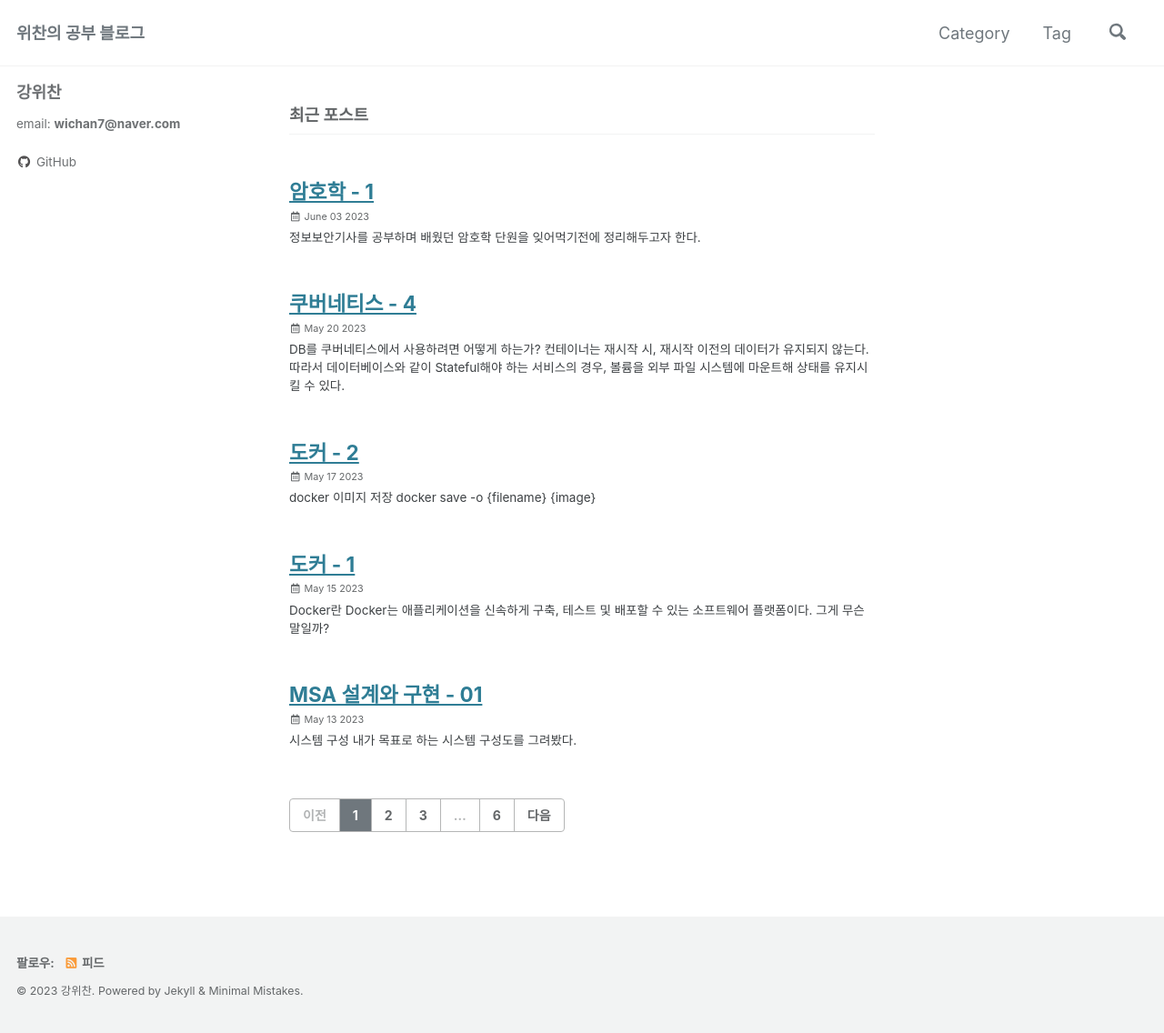
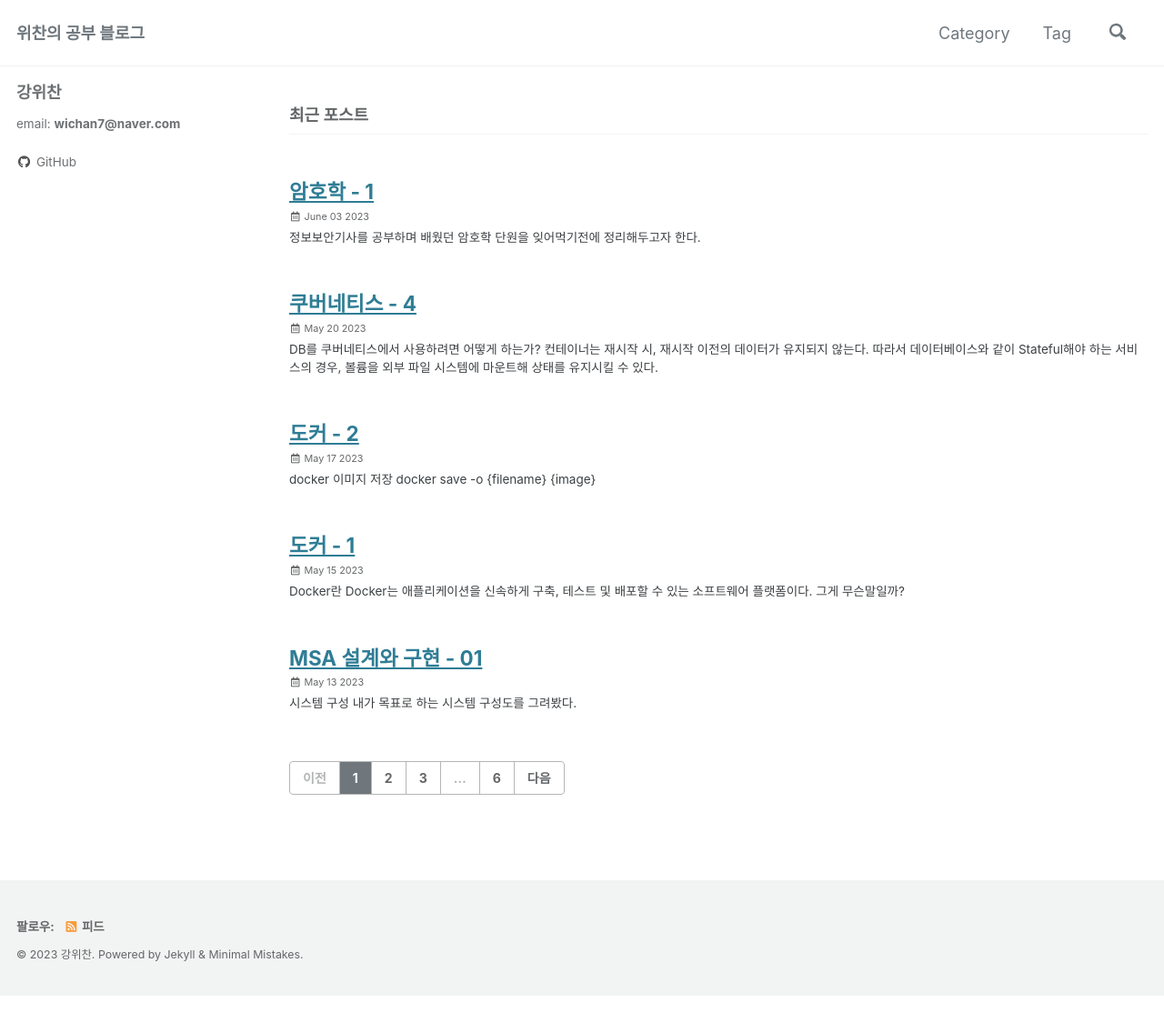
Before and after one commit to wichan7/wichan7.github.io, a Jekyll site: the page built from index.html, in a window 1280 px wide. Shown: the whole page at 91% size. Built offline with Jekyll 4.4.1, drawn with Linux system fonts in a browser that asks for light colours; cached includes are drawn as plain includes; the list of posts is cut into pages by our own code; after the commit the page ends 1095 px from its top, so only the background shows below that.

Commit message:
modified:   assets/css/main.scss new file:   assets/css/minimal-mistakes

```diff
--- a/assets/css/main.scss
+++ b/assets/css/main.scss
@@ -6,3 +6,11 @@
 
 @import "minimal-mistakes/skins/{{ site.minimal_mistakes_skin | default: 'default' }}"; // skin
 @import "minimal-mistakes"; // main partials
+
+.archive {
+    padding-right: 0px;
+}
+
+.page {
+    padding-right: 0px;
+}
```
Also changed, not shown: 1 other file.
